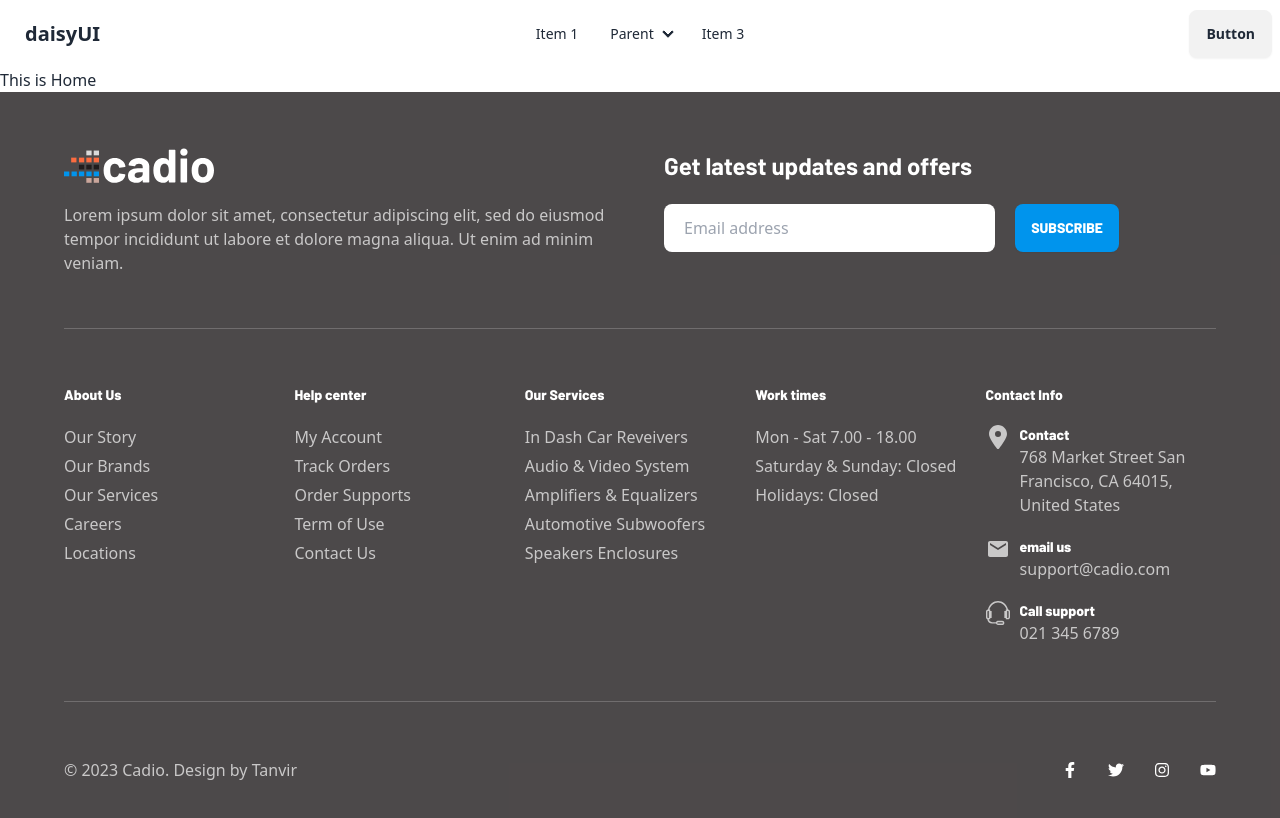
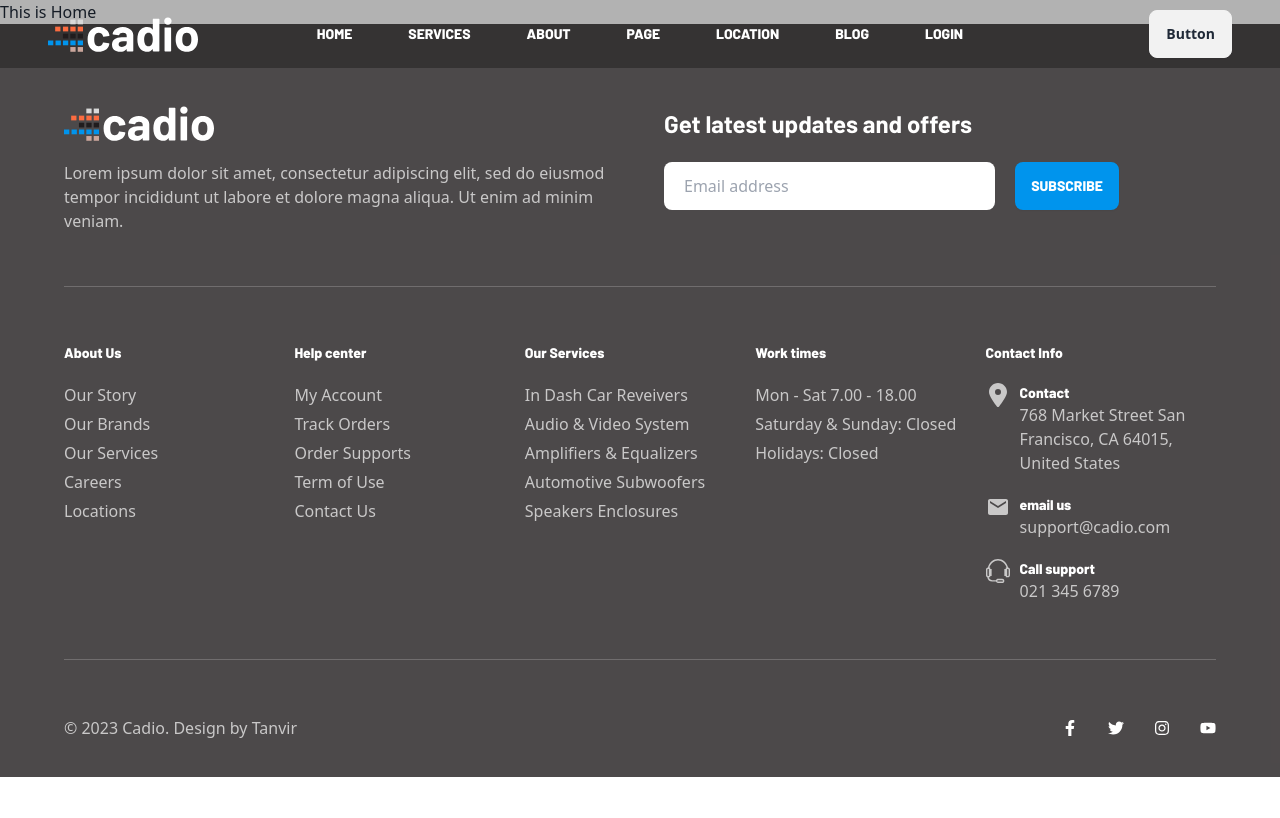
Before and after one commit to tanvirjem2/cadio-client-side, a React (Vite) app: page / in a window 1280 px wide. Shown: the top 818 px of the page. Built offline with nearby package versions, Linux system fonts and the light colour scheme.

Commit message:
NavBar and Footer fully done

```diff
--- a/src/Pages/Shared/Footer/Footer.jsx
+++ b/src/Pages/Shared/Footer/Footer.jsx
@@ -12,7 +12,7 @@ const Footer = () => {
 
         <div className="bg-[#201C1DCC]">
 
-            <div className='w-[90%] mx-auto py-14'>
+            <div className='w-[90%] mx-auto pt-[82px] pb-[37px]'>
 
                 <div className='mb-14 border-b-[1px] border-[#FFFFFF33]'>
 
--- a/src/Pages/Shared/NavBar/NavBar.jsx
+++ b/src/Pages/Shared/NavBar/NavBar.jsx
@@ -1,45 +1,54 @@
+import { Link } from "react-router-dom";
+import logo from '../../../assets/logo.svg'
 
 
 const NavBar = () => {
+
+    const navOptions = <>
+        <li><Link className='text-sm barlow-extrabold' to={`/`}>HOME</Link></li>
+        <li><Link className='text-sm barlow-extrabold' to={``}>SERVICES</Link></li>
+        <li><Link className='text-sm barlow-extrabold' to={``}>ABOUT</Link></li>
+        <li><Link className='text-sm barlow-extrabold' to={``}>PAGE</Link></li>
+        <li><Link className='text-sm barlow-extrabold' to={``}>LOCATION</Link></li>
+        <li><Link className='text-sm barlow-extrabold' to={``}>BLOG</Link></li>
+        <li><Link className='text-sm barlow-extrabold' to={``}>LOGIN</Link></li>
+    </>
+
     return (
-        <div className="navbar bg-base-100">
+        <div className="navbar fixed z-10 bg-opacity-30 bg-black lg:px-12 text-white">
+
             <div className="navbar-start">
                 <div className="dropdown">
                     <div tabIndex={0} role="button" className="btn btn-ghost lg:hidden">
                         <svg xmlns="http://www.w3.org/2000/svg" className="h-5 w-5" fill="none" viewBox="0 0 24 24" stroke="currentColor"><path strokeLinecap="round" strokeLinejoin="round" strokeWidth="2" d="M4 6h16M4 12h8m-8 6h16" /></svg>
                     </div>
-                    <ul tabIndex={0} className="menu menu-sm dropdown-content mt-3 z-[1] p-2 shadow bg-base-100 rounded-box w-52">
-                        <li><a>Item 1</a></li>
-                        <li>
-                            <a>Parent</a>
-                            <ul className="p-2">
-                                <li><a>Submenu 1</a></li>
-                                <li><a>Submenu 2</a></li>
-                            </ul>
-                        </li>
-                        <li><a>Item 3</a></li>
+                    <ul tabIndex={0} className="menu menu-sm dropdown-content mt-3 z-[1] p-2 shadow bg-base-100 rounded-box w-52 gap-6 text-black">
+
+                        {/* For Small Devices */}
+
+                        {navOptions}
+
                     </ul>
                 </div>
-                <a className="btn btn-ghost text-xl">daisyUI</a>
+                <Link to={"/"}>
+                    <img src={logo} alt="" />
+                </Link>
             </div>
+
             <div className="navbar-center hidden lg:flex">
-                <ul className="menu menu-horizontal px-1">
-                    <li><a>Item 1</a></li>
-                    <li>
-                        <details>
-                            <summary>Parent</summary>
-                            <ul className="p-2">
-                                <li><a>Submenu 1</a></li>
-                                <li><a>Submenu 2</a></li>
-                            </ul>
-                        </details>
-                    </li>
-                    <li><a>Item 3</a></li>
+                <ul className="menu menu-horizontal px-1 gap-6">
+
+                    {/* For large Devices */}
+
+                    {navOptions}
+
                 </ul>
             </div>
+
             <div className="navbar-end">
                 <a className="btn">Button</a>
             </div>
+
         </div>
     );
 };
--- a/tailwind.config.js
+++ b/tailwind.config.js
@@ -5,7 +5,9 @@ export default {
     "./src/**/*.{js,ts,jsx,tsx}",
   ],
   theme: {
-    extend: {},
+    backgroundImage: {
+      'hero-pattern': "url('/src/assets/Home/footer.jpg')",
+    }
   },
   plugins: [require("daisyui")],
 }
```
